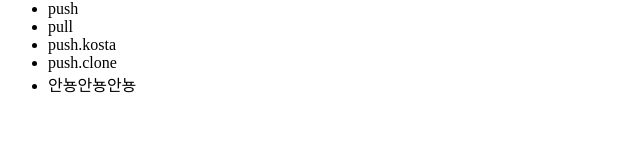
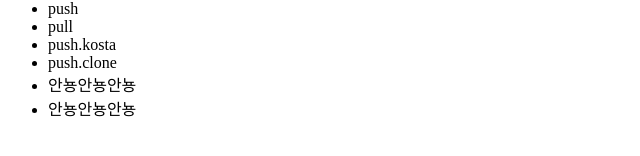
Before and after one commit to hyun4467/kosta, a plain HTML site: page Index.html in a window 1280 px wide. Shown: the part 246-402 px from the top of the page, without its empty margins (0-640 px from the left). Drawn offline with Linux system fonts and the light colour scheme.

Commit message:
gkgkgkgk

```diff
--- a/Index.html
+++ b/Index.html
@@ -21,6 +21,7 @@
 			<li>push.kosta</li>
 			<li>push.clone</li>
 			<li>안뇽안뇽안뇽</li>
+			<li>안뇽안뇽안뇽</li>
 		</ul>
 	</body>
 </html>
```
Also changed, not shown: 1 other file.
